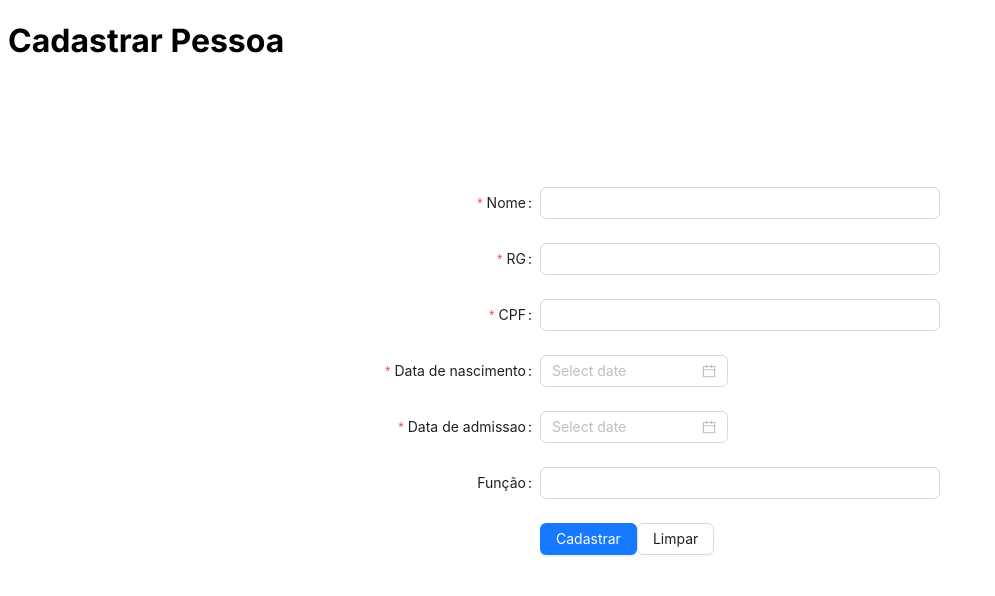
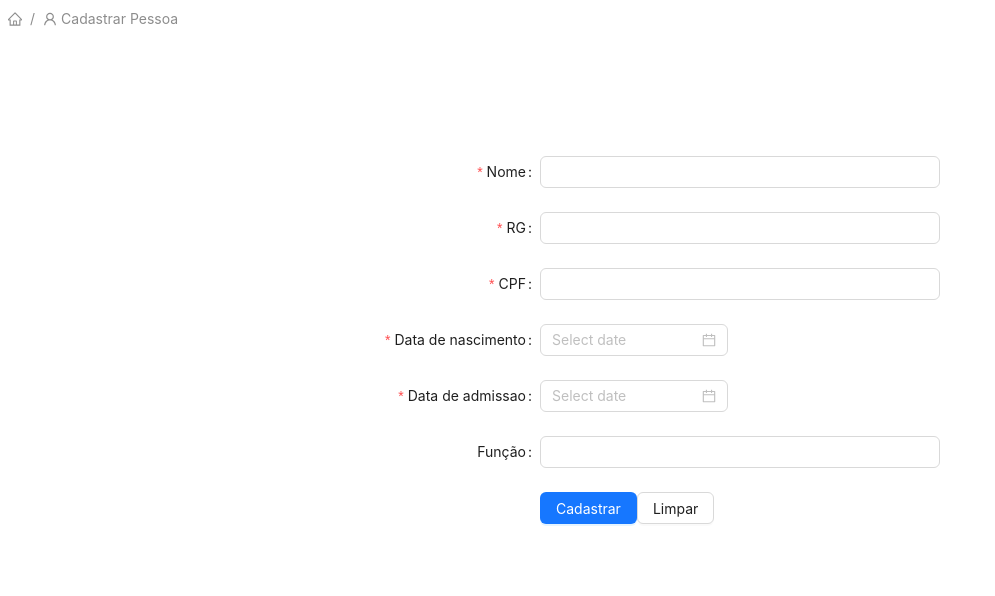
Before and after one commit to EduardoGimenesCustodio/people-crud-web-app, a Next.js app: page /person/create in a window 1280 px wide. Shown: the top 596 px of the page, without its empty margins (0-995 px from the left). Built offline with nearby package versions, Linux system fonts and the light colour scheme.

Commit message:
refactor: create person form

```diff
--- a/app/person/create/page.tsx
+++ b/app/person/create/page.tsx
@@ -1,9 +1,10 @@
 "use client";
 
 import React from "react";
-import { Button, DatePicker, DatePickerProps, Form, Input } from "antd";
+import { Button, DatePicker, Form, Input, message, Breadcrumb } from "antd";
 import type { FormInstance } from "antd/es/form";
 import axios from "axios";
+import { HomeOutlined, UserOutlined } from "@ant-design/icons";
 
 const layout = {
   labelCol: { span: 8 },
@@ -17,6 +18,8 @@ const tailLayout = {
 const dateFormat = "DD/MM/YYYY";
 
 const CreatePerson: React.FC = () => {
+  const [messageApi, contextHolder] = message.useMessage();
+
   const formRef = React.useRef<FormInstance>(null);
 
   const onFinish = async (values: any) => {
@@ -27,22 +30,57 @@ const CreatePerson: React.FC = () => {
       funcao: values.funcao ? values.funcao : null,
     };
 
-    const res = await axios({
+    await axios({
       method: "post",
-      url: `${process.env.NEXT_PUBLIC_API_HOST}person`,
+      url: `${process.env.NEXT_PUBLIC_API_HOST}/person`,
       data: requestBody,
-    });
-
-    console.log(res.status);
+    })
+      .then(() => {
+        success();
+      })
+      .catch(() => {
+        error();
+      });
   };
 
   const onReset = () => {
     formRef.current?.resetFields();
   };
 
+  const success = () => {
+    messageApi.open({
+      type: "success",
+      content: "Pessoa cadastrada com sucesso",
+    });
+  };
+
+  const error = () => {
+    messageApi.open({
+      type: "error",
+      content: "Erro ao cadastrar pessoa",
+    });
+  };
+
   return (
     <div>
-      <h1>Cadastrar Pessoa</h1>
+      {contextHolder}
+      <Breadcrumb
+        items={[
+          {
+            href: "/",
+            title: <HomeOutlined />,
+          },
+          {
+            href: "",
+            title: (
+              <>
+                <UserOutlined />
+                <span>Cadastrar Pessoa</span>
+              </>
+            ),
+          },
+        ]}
+      />
 
       <Form
         {...layout}
```
